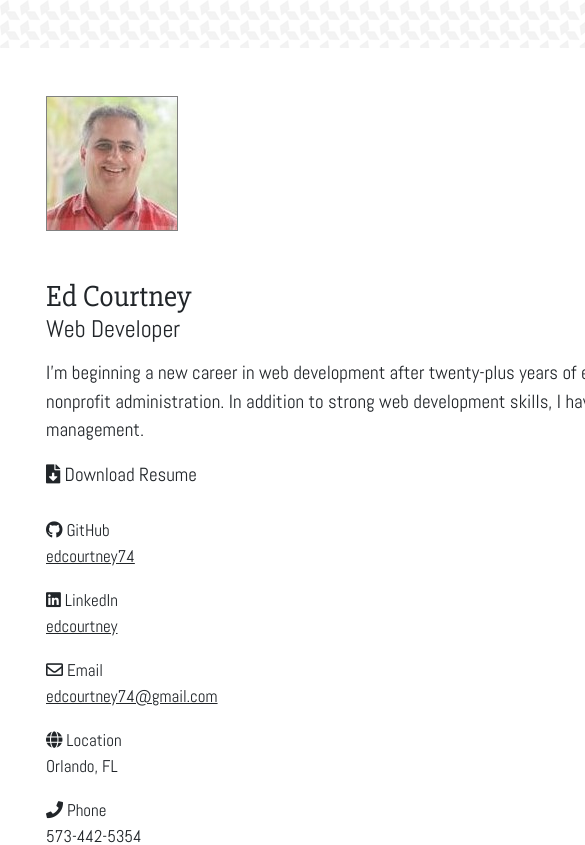
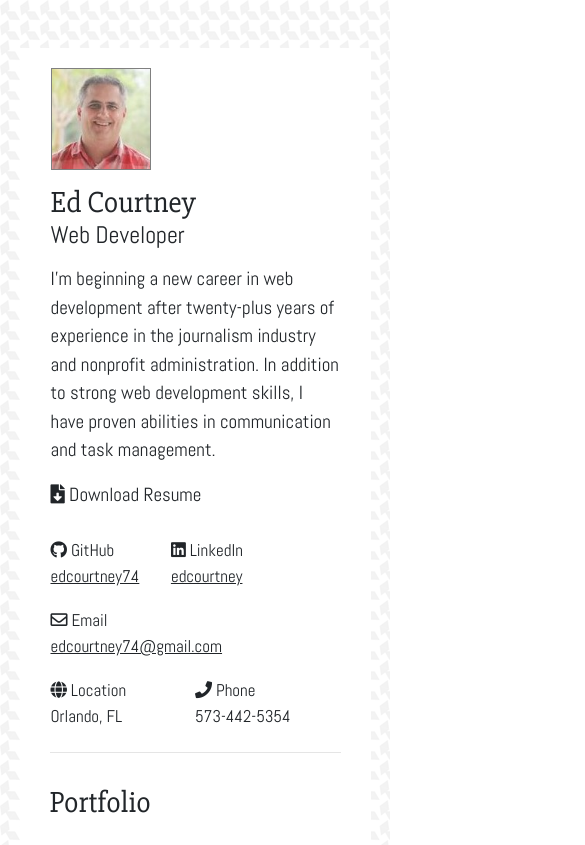
Before and after one commit to edcourtney74/Portfolio, a plain HTML site: page index.html in a window 390 px wide. Shown: the top 845 px of the page, 585 px wide, since content can reach past the window. Drawn offline with nearby package versions, Linux system fonts and the light colour scheme.

Commit message:
Made mobile responsiveness better

```diff
--- a/assets/css/style.css
+++ b/assets/css/style.css
@@ -29,6 +29,7 @@ h5 {
 
 .bio-pic {
     border: 1px gray solid;
+    width: 100%;
 }
 
 .contact {
@@ -48,3 +49,39 @@ h5 {
     width: 960px;
     background-color: white;
 }
+
+@media screen and (max-width: 992px) {
+    #header {
+        margin-left: 0px!important;
+    }
+
+    #hr-mobile {
+        margin-left: 0px!important;
+        margin-right: 0px!important;
+    }
+
+@media screen and (max-width: 576px) {
+    .bio-mobile {
+        padding: 0px;
+        margin-top: 20px!important;
+    }
+
+    .bio-pic {
+        width: 100px;
+        margin-top: 0px;
+    }
+
+    .white-box {
+        width: auto;
+        margin: 5%;
+    }
+
+    #bio-short {
+        margin-top: 15px!important;
+    }
+
+    #projects {
+        margin-left: 0px!important;
+        margin-right: 10px
+    }
+}
--- a/index.html
+++ b/index.html
@@ -24,11 +24,11 @@
         <div class="container">
             <div class="row">
                 <!-- Bio picture -->
-                <div class="col-md-2 mt-5 ml-3">
+                <div class="col-sm-3 col-md-2 mt-5 ml-3 bio-mobile">
                     <img src="assets/images/profile.jpg" class="bio-pic">
                 </div>
                 <!-- Short bio -->
-                <div class="col-md-9 mt-5 ml-3 mr-3">
+                <div class="col-sm-7 col-md-9 mt-5 mx-3 px-0" id="bio-short">
                     <h1>Ed Courtney</h1>
                     <h3>Web Developer</h3>
                     <div class="mt-4">I'm beginning a new career in web development after twenty-plus years of
@@ -43,19 +43,19 @@
 
                     <!-- Contact info  -->
                     <div class="row mt-3 no-gutters">
-                        <div class="col-md-3 contact pt-3">
+                        <div class="col-5 col-sm-6 col-md-3 contact pt-3">
                             <p><i class="fab fa-github"></i>&nbspGitHub</p>
                             <a href="https://github.com/edcourtney74" target="_blank">
                                 <p mt="0">edcourtney74</p>
                             </a>
                         </div>
-                        <div class="col-md-3 contact pt-3">
+                        <div class="col-5 col-sm-6 col-md-3 contact pt-3">
                             <p><i class="fab fa-linkedin"></i>&nbspLinkedIn</p>
                             <a href="https://www.linkedin.com/in/edcourtney/" target="_blank">
                                 <p mt="0">edcourtney</p>
                             </a>
                         </div>
-                        <div class="col-md-3 contact pt-3">
+                        <div class="col-6 col-md-3 contact pt-3">
                             <p><i class="far fa-envelope"></i>&nbspEmail</p>
                             <a href="mailto:edcourtney74@gmail.com">
                                 <p mt="0">edcourtney74@gmail.com</p>
@@ -63,39 +63,39 @@
                         </div>
                     </div>
                     <div class="row no-gutters">
-                        <div class="col-md-3 contact pt-3">
+                        <div class="col-6 col-md-3 contact pt-3">
                             <p><i class="fas fa-globe"></i>&nbspLocation</p>
                             <p mt="0">Orlando, FL</p>
                         </div>
-                        <div class="col-md-3 contact pt-3">
+                        <div class="col-6 col-md-3 contact pt-3">
                             <p><i class="fas fa-phone"></i>&nbspPhone</p>
                             <p mt="0">573-442-5354</p>
                         </div>
                     </div>
                 </div>
             </div>
-            <hr>
+            <hr class="mx-3" id="hr-mobile">
             <!-- Portfolio section -->
             <div class="row">
-                <div class="col-md-2 ml-3 my-3">
+                <div class="col-md-2 ml-3 mt-3" id="header">
                     <h1>Portfolio</h1>
                 </div>
                 <!-- Projects-->
-                <div class="col-md-9 ml-3 my-3">
+                <div class="col-sm-11 col-md-9 ml-3 mb-3 pr-0" id="projects">
                     <div class="card-deck">
                     <!-- Project 1 -->
-                        <div class="card ml-0">
+                        <div class="card ml-0 mt-4">
                             <a href="https://edcourtney74.github.io/Gifty/" target="_blank">
                             <img class="card-img-top" src="assets/images/gifty.png" alt="Gifty">
                             <div class="card-body">
                                 <h5 class="card-title">Gifty</h5>
                             </a>
-                                <p class="card-text">Gifty helps you find original gift ideas and makes online shopping more enjoyable.</p>
+                                <p class="card-text">Gifty helps you find original gift ideas and makes online shopping a more enjoyable experience.</p>
                                 <a href="https://github.com/edcourtney74/Gifty"><p>GitHub repository</p></a>
                             </div>
                         </div>
                         <!-- Project 2 -->
-                        <div class="card mr-0">
+                        <div class="card mr-0 pr-0 mt-4">
                             <a href="https://edcourtney74.github.io/Pop-Trivia/" target="_blank">
                             <img class="card-img-top" src="assets/images/trivia.png" alt="Pop Trivia">
                             <div class="card-body">
@@ -136,26 +136,27 @@
                     </div>
                </div>
            </div>
-        <hr>
+        <hr class="mx-3" id="hr-mobile">
            <!-- Education section -->
             <div class="row">
-                <div class="col-md-2 ml-3 mt-3">
+                <div class="col-md-3 col-xl-2 ml-3 mt-3" id="header">
                     <h1>Education</h1>
                 </div>
-                <div class="col-md-5 mt-3">
+                <div class="col-md-7 ml-3">
+                    <div class="row">
+                        <div class="col-md-10 mt-3 ml-0 pl-0">
                             <h5>Full-Stack Coding Boot Camp</h5>
                             <p>University of Central Florida</p>
                         </div>
-                <div class="col-md-4 mt-3 ml-0 pl-0">
+                        <div class="col-md-10 mt-3 ml-0 pl-0">
                             <h5>Bachelor of Journalism</h5>
                             <p>University of Missouri</p>
                         </div>
                     </div>
                 </div>
             </div>
-
-
-
+        </div>
+    </div>
 
     <!-- Javascript links -->
     <script src="https://code.jquery.com/jquery-3.3.1.slim.min.js" integrity="sha384-q8i/X+965DzO0rT7abK41JStQIAqVgRVzpbzo5smXKp4YfRvH+8abtTE1Pi6jizo"
@@ -167,5 +168,4 @@
     <script src="assets/javascript/app.js"></script>
 
 </body>
-
 </html>
```
Lines whose indentation alone changed are shown as unchanged.
